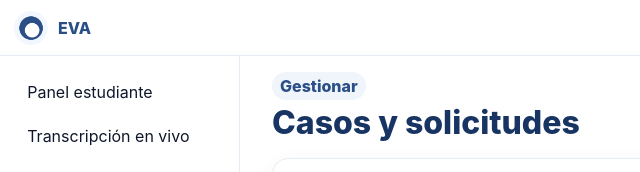
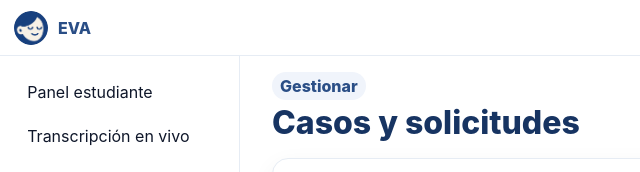
Before and after one commit to bryanula/eva-site, a plain HTML site: page demo-app/cases.html in a window 1280 px wide. Shown: the top 172 px of the page, 0-640 px from the left. Drawn offline with Linux system fonts and the light colour scheme.

Commit message:
Update cases.html

```diff
--- a/demo-app/cases.html
+++ b/demo-app/cases.html
@@ -7,7 +7,7 @@
 <body>
 <div class="app">
   <div class="topbar">
-    <a class="brand" href="index.html"><img src="eva-logo.png" alt="EVA"><span>EVA</span></a>
+    <a class="brand" href="index.html"><img src="evalogoface.jpg" alt="EVA"><span>EVA</span></a>
     <div class="actions">
       <a class="btn" href="student-dashboard.html">🎓 Estudiante</a>
       <a class="btn" href="admin-dashboard.html">🛠 Admin</a>
```
